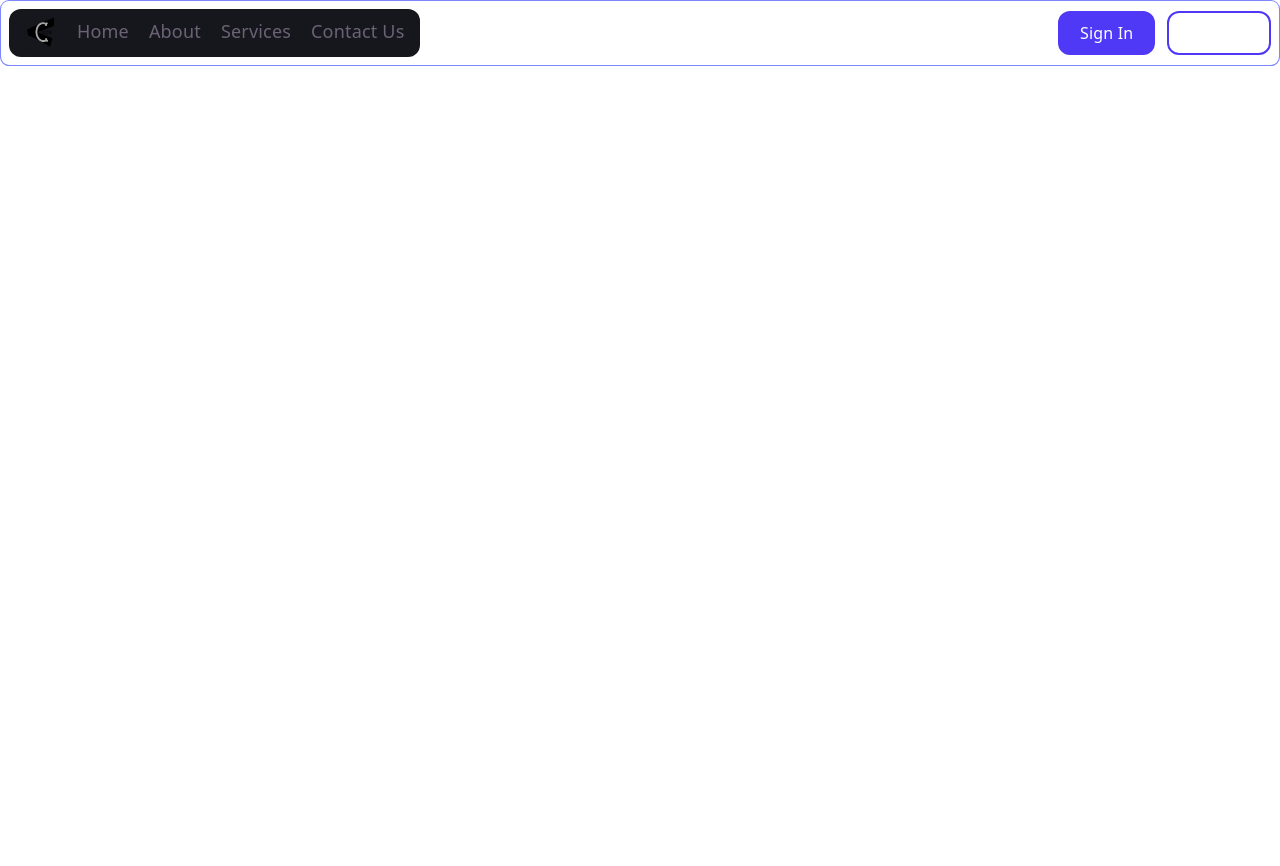
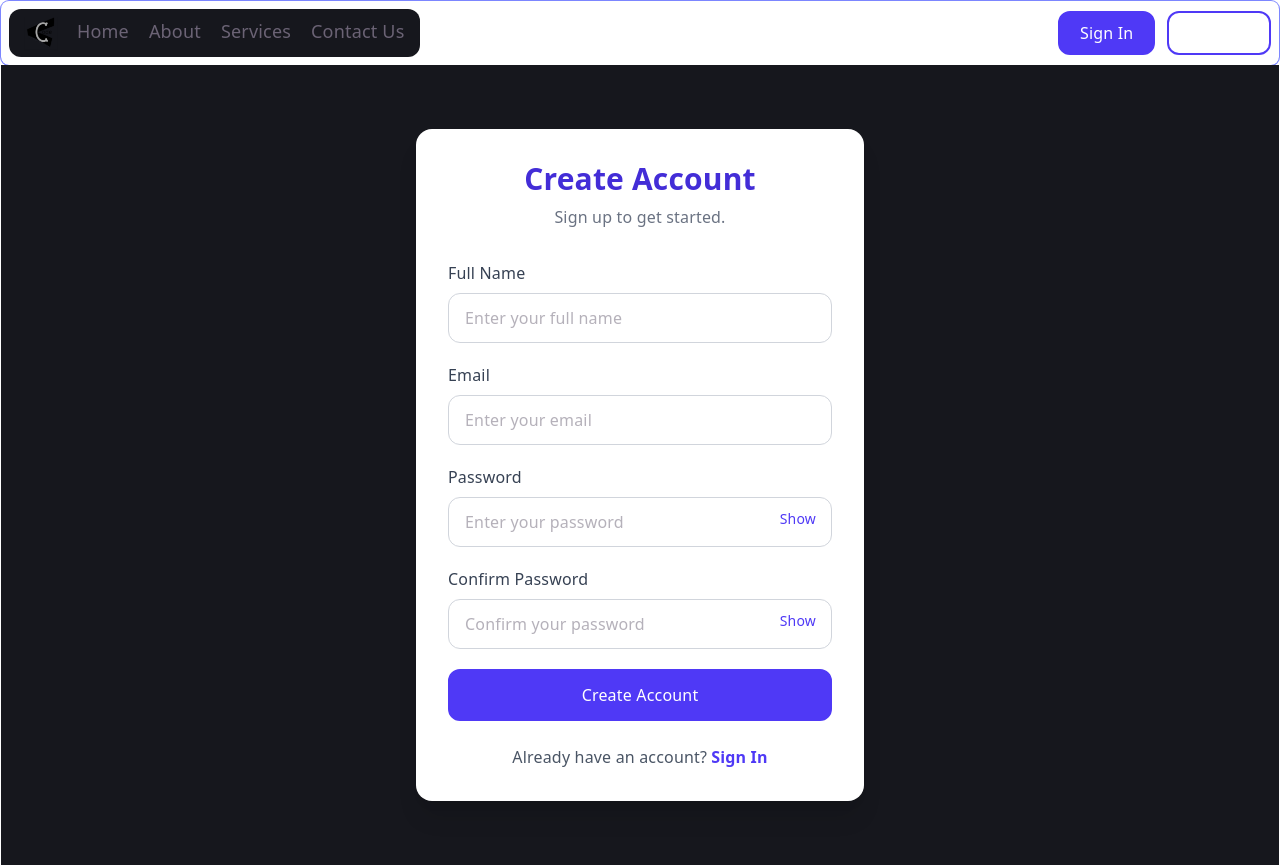
Before and after one commit to Gondalwad/CodeCluster, a React (Vite) app in the folder client/: page /signup in a window 1280 px wide. Before the commit the page ends 800 px from the top, so only its background shows below. Built offline with nearby package versions, Linux system fonts and the light colour scheme.

Commit message:
merged login branch

```diff
--- a/client/src/App.jsx
+++ b/client/src/App.jsx
@@ -32,7 +32,7 @@ function App() {
         <Route path="/service" element={<Service />} />
         <Route path="/problems" element={<ProblemSolving />} />
         <Route path="/signin" element={<SignIn />} />
-        <Route path="/signin" element={<SignUp />} />
+        <Route path="/signup" element={<SignUp />} />
         <Route path="/dashboard" element={<Dashboard/>} />
         <Route path="/profile" element={<Profile />} />
         <Route path="/upload" element={<UploadQuestions />} />
--- a/client/src/pages/SignIn.jsx
+++ b/client/src/pages/SignIn.jsx
@@ -1,7 +1,7 @@
 //  developed by -- ritika
 
-
 import { useState } from "react";
+import { Link } from "react-router-dom";
 
 export default function SignIn() {
   const [form, setForm] = useState({
@@ -183,9 +183,7 @@ export default function SignIn() {
         <p className="text-center mt-6 text-gray-600">
           Don't have an account?
 
-          <span className="text-indigo-600 font-semibold cursor-pointer hover:underline ml-1">
-            Sign Up
-          </span>
+          <Link to="/signup" className="text-indigo-600 font-semibold hover:underline ml-1">Sign Up</Link>
 
         </p>
 
--- a/client/src/pages/SignUp.jsx
+++ b/client/src/pages/SignUp.jsx
@@ -1,6 +1,7 @@
 // developed by ritika...
 
 import { useState } from "react";
+import { Link } from "react-router-dom";
 
 export default function SignUp() {
   const [form, setForm] = useState({
@@ -287,9 +288,7 @@ export default function SignUp() {
         <p className="text-center mt-6 text-gray-600">
           Already have an account?
 
-          <span className="text-indigo-600 font-semibold cursor-pointer hover:underline ml-1">
-            Sign In
-          </span>
+          <Link to="/signin" className="text-indigo-600 font-semibold hover:underline ml-1">Sign In</Link>
 
         </p>
 
```
